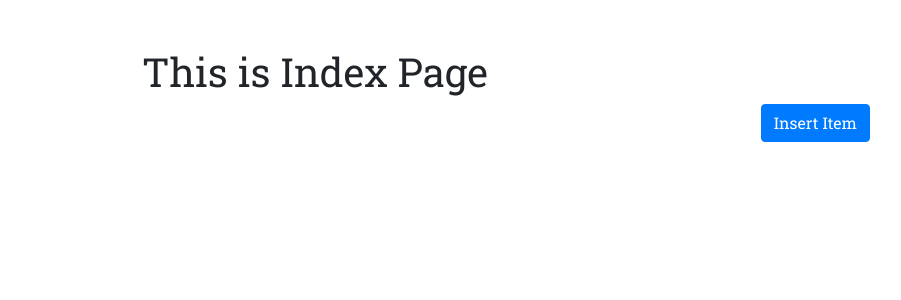
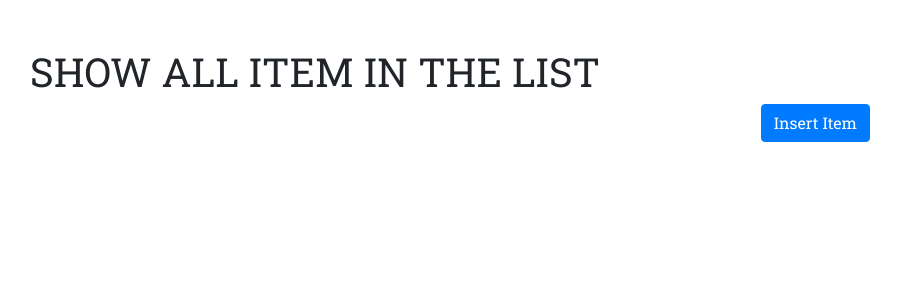
Before and after one commit to ahad-emu/wikipedia, a Django app: page /show/ in a window 1280 px wide. Shown: the part 59-359 px from the top of the page, without its empty margins (325-1226 px from the left). Run offline with Django 3.2, Linux system fonts and the light colour scheme; data that the repository does not hold is empty; some libraries are stand-ins or nearby versions; some web fonts are replaced.

Commit message:
change home function to show function in views.py

```diff
--- a/Wikipedia_App/templates/edit.html
+++ b/Wikipedia_App/templates/edit.html
@@ -2,7 +2,7 @@
 
 {% block content %}
 <div class="container">
-  <h1 class="text-center mt-5 mb-5">This is Edited Page</h1>
+  <h1 class="text-center mt-5 mb-5">EDIT THE ITEM</h1>
   <form class="form-horizontal" action="{% url 'edit_upload' item.id %} " method="post">
     {% csrf_token %}
     <div class="form-group">
--- a/Wikipedia_App/templates/insert.html
+++ b/Wikipedia_App/templates/insert.html
@@ -2,7 +2,7 @@
 
 {% block content %}
 <div class="container">
-  <h1 class="text-center mt-5 mb-5">This is Inserted Page</h1>
+  <h1 class="text-center mt-5 mb-5">INSERT AN ITEM</h1>
   <form class="form-horizontal" action="{% url 'upload' %} " method="post">
     {% csrf_token %}
     <div class="form-group">
--- a/Wikipedia_App/templates/show.html
+++ b/Wikipedia_App/templates/show.html
@@ -1,7 +1,7 @@
 {% extends 'base.html' %}
 {% block content %}
 <div class="container">
-  <h1 class="text-center mt-5">This is Index Page</h1>
+  <h1 class="text-center mt-5">SHOW ALL ITEM IN THE LIST</h1>
   <a href="{% url 'insert' %}" class="btn btn-primary float-right mb-2" >Insert Item</a>
 
   {% if all_items %}
--- a/Wikipedia_App/views.py
+++ b/Wikipedia_App/views.py
@@ -22,7 +22,7 @@ def upload(request):
         form = ItemForm(request.POST or none)
         if form.is_valid():
             form.save()
-            return redirect("home")
+            return redirect("show")
 
         else:
             return insert(request)
@@ -35,7 +35,7 @@ def details(request, Item_id):
 def delete(request, Item_id):
     item = Item.objects.get(pk=Item_id)
     item.delete()
-    return redirect("home")
+    return redirect("show")
 
 def edit(request, Item_id):
     item = Item.objects.get(pk=Item_id)
@@ -47,7 +47,7 @@ def edit_upload(request, Item_id):
         form = ItemForm(request.POST or none, instance=item)
         if form.is_valid():
             form.save()
-            return redirect("home")
+            return redirect("show")
 
         else:
             return insert(request)
```
Also changed, not shown: Wikipedia_Todo_List/settings.py (+6 -2 lines).
